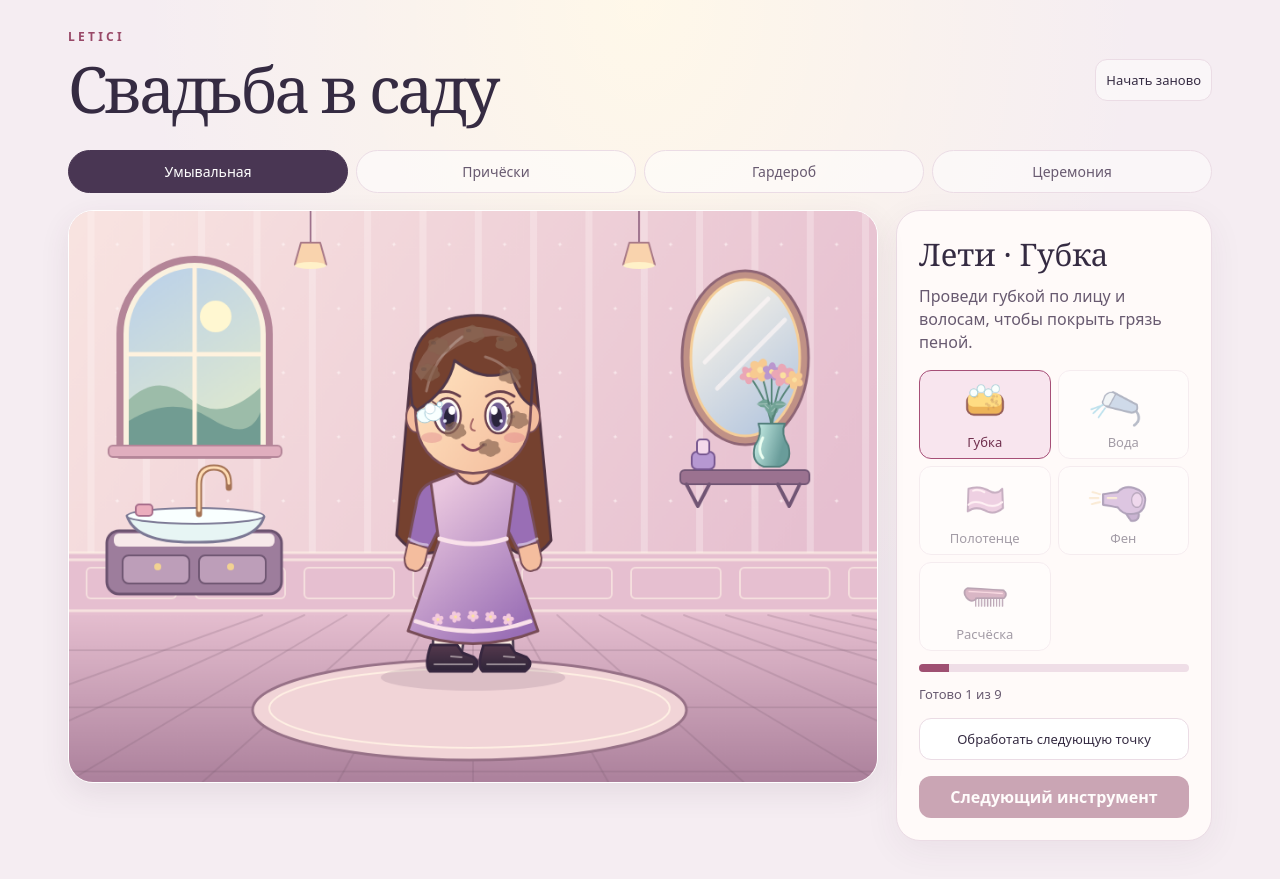
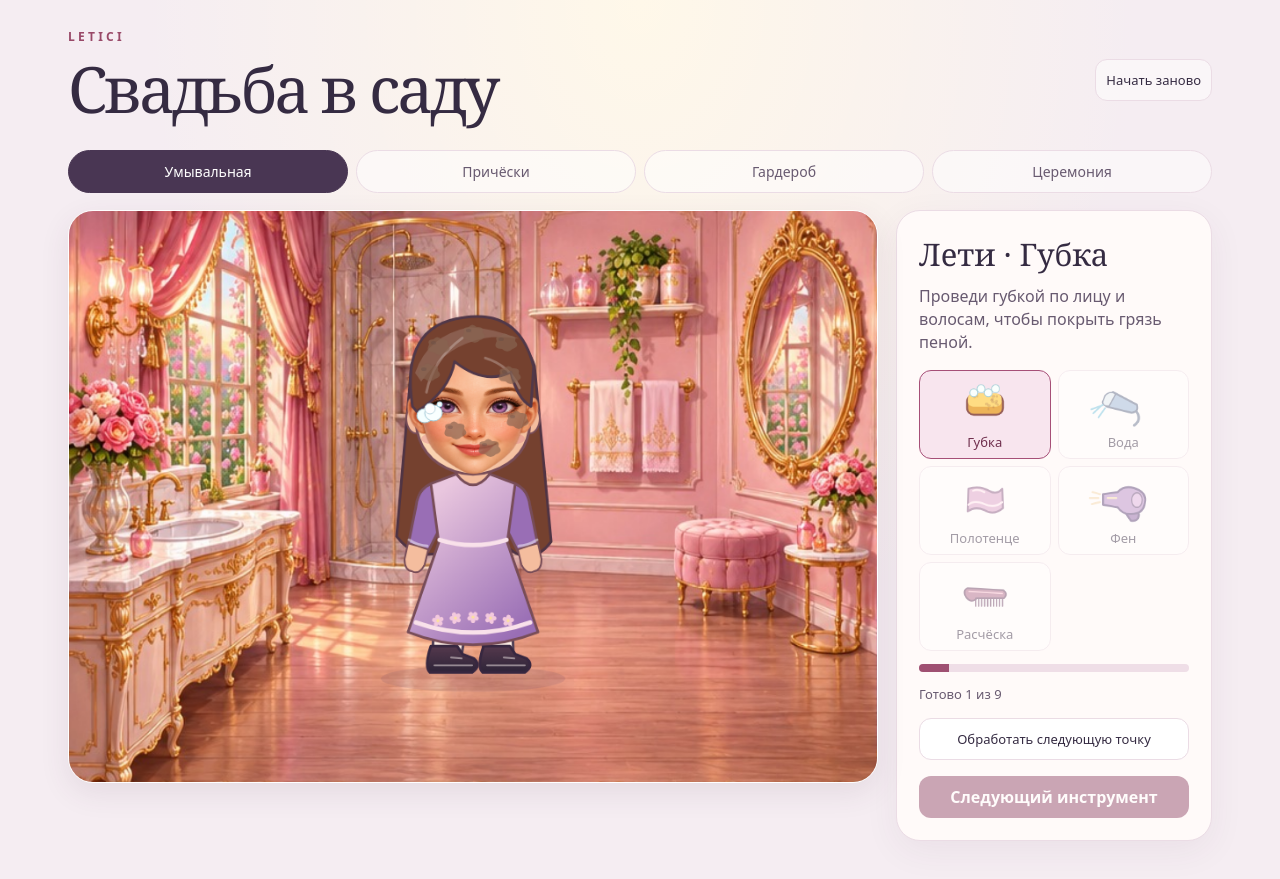
Before and after one commit to propodgotovkaa-creator/Letici, a plain HTML site: page index.html in a window 1280 px wide. Both pictures are taken after a click on the button "Обработать следующую точку". Drawn offline with Linux system fonts and the light colour scheme.

Commit message:
Add painted locations and faces with animated care interactions

```diff
--- a/index.html
+++ b/index.html
@@ -36,6 +36,10 @@ const reset = document.querySelector('#reset');
 const W=920, H=650;
 let ctx=scene.getContext('2d');
 const backdrops=[];
+const paintedRooms=new Image();
+paintedRooms.src='rooms.jpg';
+const paintedFaces=new Image();
+paintedFaces.src='faces.png';
 const reduced=matchMedia('(prefers-reduced-motion: reduce)').matches;
 const names=['Лети','Лео'];
 const chapters=['Умывальная','Причёски','Гардероб','Церемония'];
@@ -73,13 +77,15 @@ const targets=[
  [[-35,-8],[-8,-19],[20,-14],[44,4],[-52,24],[49,26]]
 ];
 let state;
+let careEffort=new Map();
 let pointer=null, dragging=false, keyboardIndex=0, particles=[], tick=0, ceremonyStart=0;
+let lastFlow=0;
 function fresh(){
   state={stage:0,person:0,action:0,done:new Set(),tab:'dress',ring:0,characters:[
     {hair:0,color:1,dress:0,suit:0,shirt:0,pants:0,shoes:0,crown:0,tie:0},
     {hair:1,color:0,dress:0,suit:0,shirt:0,pants:0,shoes:0,crown:0,tie:0}
   ]};
-  pointer=null;dragging=false;keyboardIndex=0;particles=[];ceremonyStart=0;
+  pointer=null;dragging=false;keyboardIndex=0;particles=[];ceremonyStart=0;careEffort.clear();
   renderPanel();
 }
 function path(d,fill,stroke,line=2){
@@ -333,6 +339,8 @@ function character(x,y,person,scale=1,party=false){
   const line='#784d58';
   const formal=state.stage>=2;
   ctx.save();ctx.translate(x,y);ctx.scale(scale,scale);
+  const breathe=reduced?0:Math.sin(tick/1100+person)*1.7;
+  ctx.translate(0,breathe);
   oval(0,374,105,15,'#66466428');
   const garment=formal?(person===0?clothing.dress[model.dress][1]:clothing.suit[model.suit][1]):person===0?'#996eb5':'#508a86';
   hairBack(person,style,color);
@@ -407,7 +415,17 @@ function character(x,y,person,scale=1,party=false){
   path('M0 80q-6 12 2 13',null,'#a66766',2);
   if(party&&state.ring>=2){path('M-15 108Q0 114 15 108Q12 126 0 126Q-10 126-15 108Z','#924255','#6e4352',2);path('M-11 111Q0 115 11 111',null,'#fff5ec',3);}
   else path('M-12 109Q0 122 12 109',null,'#87485d',3);
-  hairFront(person,style,color);
+  if(paintedFaces.complete&&paintedFaces.naturalWidth){
+    const iw=paintedFaces.naturalWidth,ih=paintedFaces.naturalHeight;
+    ctx.drawImage(paintedFaces,(person===0?.041:.536)*iw,.026*ih,.414*iw,.956*ih,-76,-8,152,151);
+  }
+  ctx.save();
+  const blow=state.stage===0&&state.action===3&&dragging&&!reduced;
+  if(blow){ctx.translate(Math.sin(tick/65)*3,-2);ctx.rotate(Math.sin(tick/95)*.018);}
+  hairFront(person,style,color);ctx.restore();
+  if(!reduced&&Math.sin(tick/1800+person)>.996){
+    for(const sign of [-1,1]){oval(sign*29,76,17,22,face);path('M'+(sign*29-13)+' 79q13 8 26 0',null,line,3);}
+  }
   if(formal&&person===0)accessory('crown',model.crown);
   ctx.restore();
 }
@@ -450,6 +468,7 @@ function careOverlay(){
   targets[action].forEach(([x,y],i)=>{
     if(state.done.has(i)&&action>2)return;
     ctx.save();ctx.translate(460+x,157+y);
+    if(!state.done.has(i))ctx.globalAlpha=1-(careEffort.get(i)||0)*.12;
     if(action<3){
       const material=action+Number(state.done.has(i));
       if(material===0){
@@ -467,7 +486,10 @@ function careOverlay(){
     ctx.restore();
   });
   if(pointer&&dragging&&state.done.size<targets[action].length){
-    tool(pointer.x+19,pointer.y-12,action,.8);
+    ctx.save();
+    ctx.translate(pointer.x+19,pointer.y-12);ctx.rotate(reduced?0:Math.sin(tick/85)*.12);tool(0,0,action,.8);ctx.restore();
+    if(action===1){for(let j=0;j<8;j++){const fall=(tick/5+j*9)%65;drop(pointer.x-25+j*4,pointer.y+fall);}}
+    if(action===3){for(let j=0;j<4;j++){const wave=Math.sin(tick/100+j)*5;path('M'+(pointer.x-25)+' '+(pointer.y+j*8)+'q-25 '+wave+' -55 0',null,'#fff2d5aa',2);}}
   }
 }
 function garden(){
@@ -544,6 +566,10 @@ function drawParticles(){
 }
 function drawBackdrop(){
   const stage=state.stage;
+  if(paintedRooms.complete && paintedRooms.naturalWidth){
+    const sw=paintedRooms.naturalWidth/2, sh=paintedRooms.naturalHeight/2;
+    ctx.drawImage(paintedRooms,(stage%2)*sw,Math.floor(stage/2)*sh,sw,sh,0,0,W,H);return;
+  }
   if(!backdrops[stage]){
     const canvas=document.createElement('canvas');
     canvas.width=W;canvas.height=H;
@@ -590,6 +616,9 @@ function frame(now){
     if(!reduced){p.x+=p.dx*delta;p.y+=p.dy*delta;p.dy+=.03*delta;}
   }
   particles=particles.filter(p=>p.life<p.max);
+  if(dragging&&pointer&&state.stage===0&&(state.action===1||state.action===3)&&now-lastFlow>90){
+    applyCare(pointer.x,pointer.y);lastFlow=now;
+  }
   draw();requestAnimationFrame(frame);
 }
 function button(text,callback,options={}){
@@ -650,7 +679,7 @@ function careNext(){
   if(state.action<4)state.action++;
   else if(state.person===0){state.person=1;state.action=0;}
   else{state.stage=1;state.person=0;}
-  state.done.clear();keyboardIndex=0;pointer=null;dragging=false;renderPanel();
+  state.done.clear();careEffort.clear();keyboardIndex=0;pointer=null;dragging=false;renderPanel();
   panel.querySelector(state.stage===0?'.keyboard':'.person button').focus();
 }
 function carePanel(){
@@ -769,6 +798,8 @@ function applyCare(x,y){
   targets[action].forEach(([tx,ty],i)=>{
     const px=460+tx,py=157+ty;
     if(state.done.has(i)||Math.hypot(x-px,y-py)>21)return;
+    const effort=(careEffort.get(i)||0)+1;careEffort.set(i,effort);
+    if(effort<5)return;
     state.done.add(i);updated=true;
     burst(px,py,action===1?'water':'spark',action===1?10:6);
   });
@@ -778,7 +809,7 @@ function keyboardCare(){
   const points=targets[state.action];
   while(keyboardIndex<points.length&&state.done.has(keyboardIndex))keyboardIndex++;
   if(keyboardIndex===points.length)return;
-  const [x,y]=points[keyboardIndex];applyCare(460+x,157+y);
+  const [x,y]=points[keyboardIndex];for(let pass=0;pass<5;pass++)applyCare(460+x,157+y);
   if(state.done.size===points.length)panel.querySelector('.primary').focus();
 }
 function position(event){
```
Also changed, not shown: faces.png (added), rooms.jpg (added), 1 other file.
